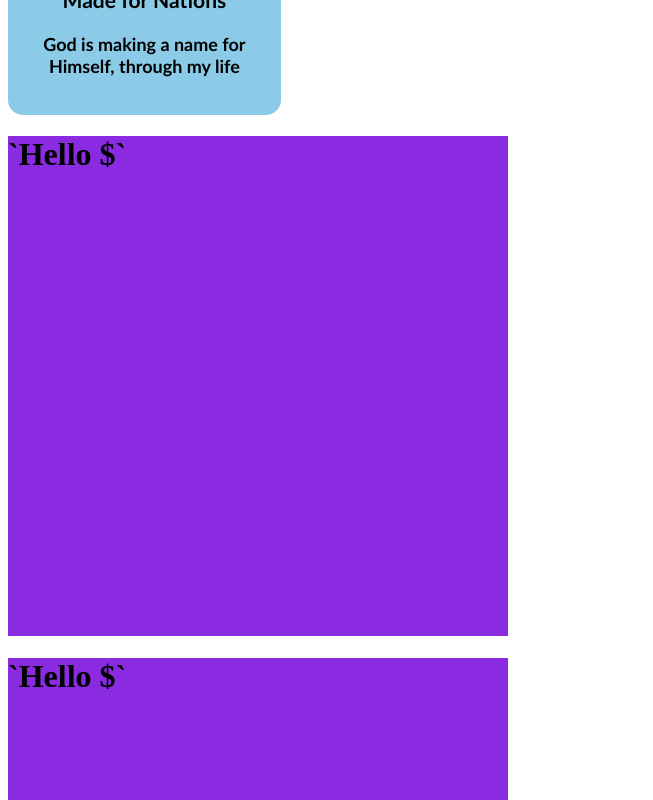
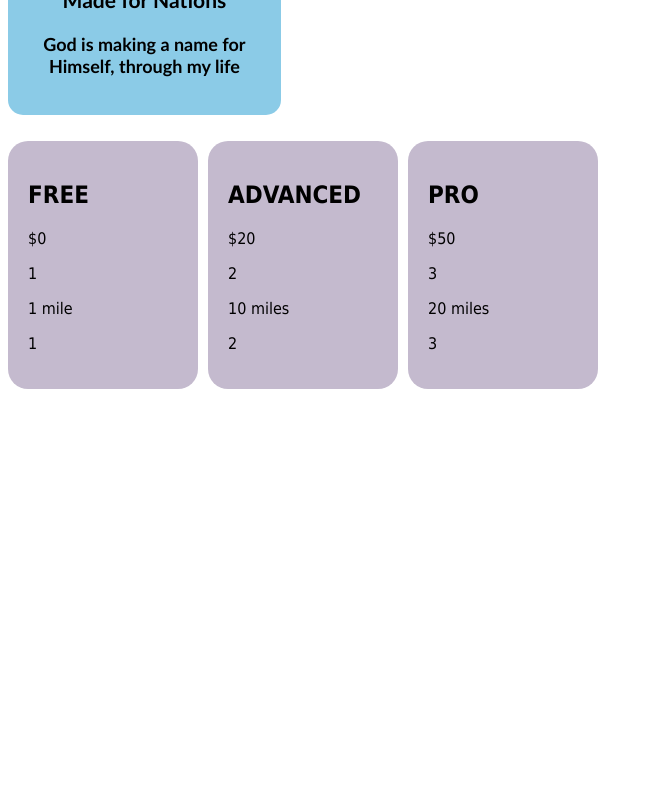
Before and after one commit to edememediong1/hello-app, a React (Create React App) app: page / in a window 1280 px wide. Shown: the part 1540-2340 px from the top of the page, without its empty margins (0-653 px from the left). After the commit the page ends 1953 px from the top, so only its background shows below. Built offline with nearby package versions, Linux system fonts and the light colour scheme.

Commit message:
Styling prop box

```diff
--- a/src/assets/styles/subscription.css
+++ b/src/assets/styles/subscription.css
@@ -1,6 +1,18 @@
+
+
 .Subscribe{
-    background-color: blueviolet;
-    height: 500px;
-    width: 500px;
+    background-color: rgb(196, 186, 206);
+    width: 300px;
     color: black;
+    max-width: 150px;
+    padding: 20px;
+    border-radius: 20px;
+    font-family: Tahoma, sans-serif;
+    font-size: medium;
+    margin-right: 10px;
 }
+
+.Display{
+    display: flex;
+    flex-direction: row;
+}
--- a/src/components/subscription.js
+++ b/src/components/subscription.js
@@ -1,14 +1,19 @@
 import React from "react";
 import "../assets/styles/subscription.css"
 
-function Subscription(details){
+function Subscription({details}){
+    const {id, plan, price, allowedSeats, miles} = details
     return(
-        <div className="Subscribe">
-            <h1>`Hello ${details.plan}`</h1>
-            <h3>{details.price}</h3>
-            <h3>{details.allowedSeats}</h3>
-            <h3>{details.miles}</h3>
+        <div className="subscribeCard">
+            <ul className="Subscribe">
+                <h2>{plan}</h2>
+                <p>{price}</p>
+                <p>{allowedSeats}</p>
+                <p>{miles}</p>
+                <p>{id}</p>
+            </ul>
         </div>
+
     )
 }
 
@@ -16,14 +21,14 @@ function Subscription(details){
 function SubscriptionData(){
     const data = [{
         id: 1,
-        plan: "Free",
+        plan: "FREE",
         price: "$0",
         allowedSeats: "1",
         miles: "1 mile"
     },
     {
         id: 2,
-        plan: "Advanced",
+        plan: "ADVANCED",
         price: "$20",
         allowedSeats: "2",
         miles: "10 miles"
@@ -31,7 +36,7 @@ function SubscriptionData(){
     ,
     {
         id: 3,
-        plan: "pro",
+        plan: "PRO",
         price: "$50",
         allowedSeats: "3",
         miles: "20 miles",
```
